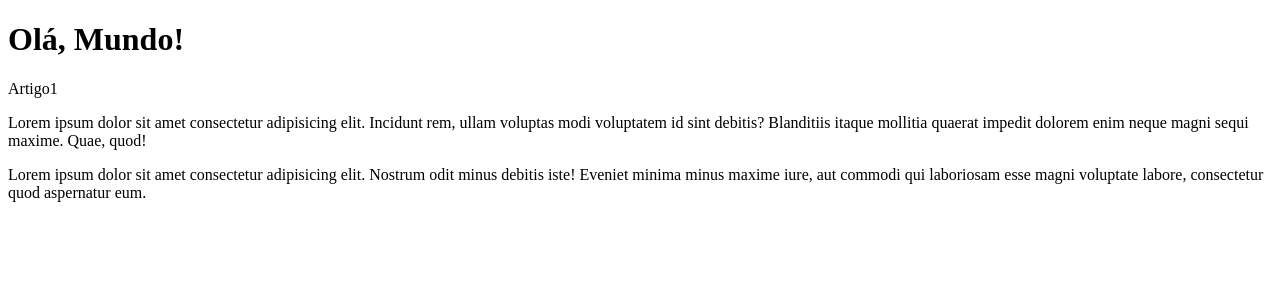
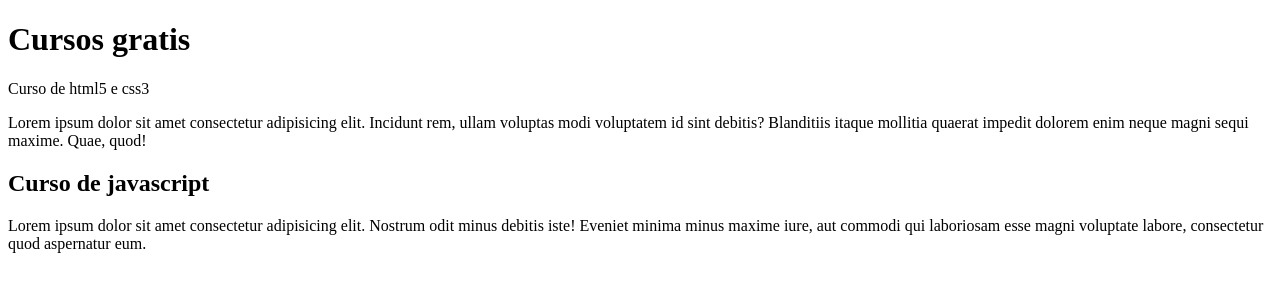
Before and after one commit to ileanakaori/Ola-Mundo, a plain HTML site: page site-exemplo/index.html in a window 1280 px wide. Drawn offline with Linux system fonts and the light colour scheme.

Commit message:
comecei a escrever o conteudo

```diff
--- a/site-exemplo/index.html
+++ b/site-exemplo/index.html
@@ -6,10 +6,11 @@
     <title>Meu primeiro repositório</title>
 </head>
 <body>
-    <h1>Olá, Mundo!</h1>
-    <p>Artigo1
+    <h1>Cursos gratis</h1>
+    <p>Curso de html5 e css3
     </p>
     <p>Lorem ipsum dolor sit amet consectetur adipisicing elit. Incidunt rem, ullam voluptas modi voluptatem id sint debitis? Blanditiis itaque mollitia quaerat impedit dolorem enim neque magni sequi maxime. Quae, quod!</p>
+    <h2>Curso de javascript</h2>
     <p>Lorem ipsum dolor sit amet consectetur adipisicing elit. Nostrum odit minus debitis iste! Eveniet minima minus maxime iure, aut commodi qui laboriosam esse magni voluptate labore, consectetur quod aspernatur eum.</p>
 </body>
 </html>
```
